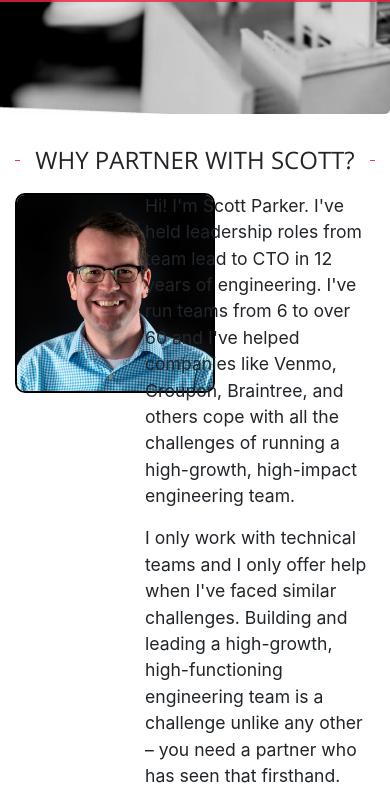
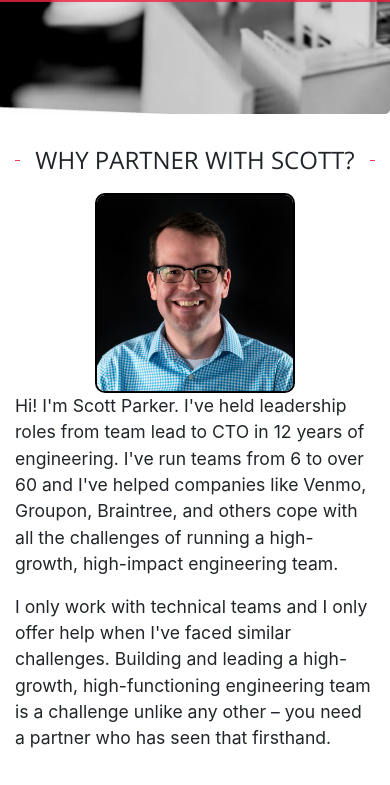
Before and after one commit to sparkertime/newmethod, a plain HTML site: page index.html in a window 390 px wide. Shown: the part 317-1102 px from the top of the page. Drawn offline with nearby package versions, Linux system fonts and the light colour scheme.

Commit message:
Fix some goofiness on resizing

```diff
--- a/index.html
+++ b/index.html
@@ -64,10 +64,10 @@
           <div class="col-md-12 section-break first">
             <h2 id="why" class='section'><span>Why Partner with Scott?</span></h2>
           </div>
-          <div class='col-4'>
+          <div class='col-md-4'>
             <img class='headshot' src='img/headshot.png'>
           </div>
-          <div class='col-8'>
+          <div class='col-md-8'>
             <p class='section-overview'>Hi! I'm Scott Parker. I've held leadership roles from team lead to CTO in 12 years of engineering. I've run teams from 6 to over 60 and I've helped companies like Venmo, Groupon, Braintree, and others cope with all the challenges of running a high-growth, high-impact engineering team.</p>
             <p class='section-overview'>I only work with technical teams and I only offer help when I've faced similar challenges. Building and leading a high-growth, high-functioning engineering team is a challenge unlike any other – you need a partner who has seen that firsthand.</p>
           </div>
```
